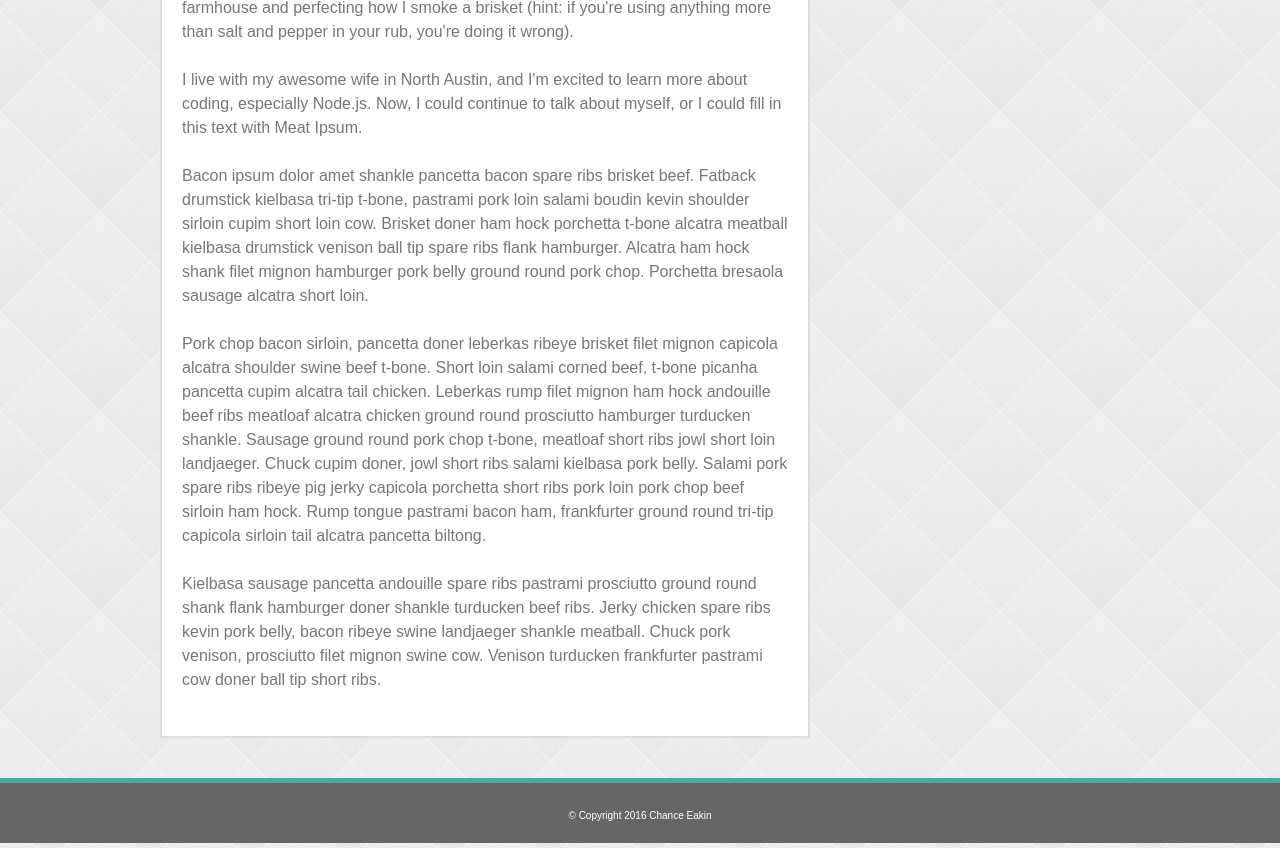
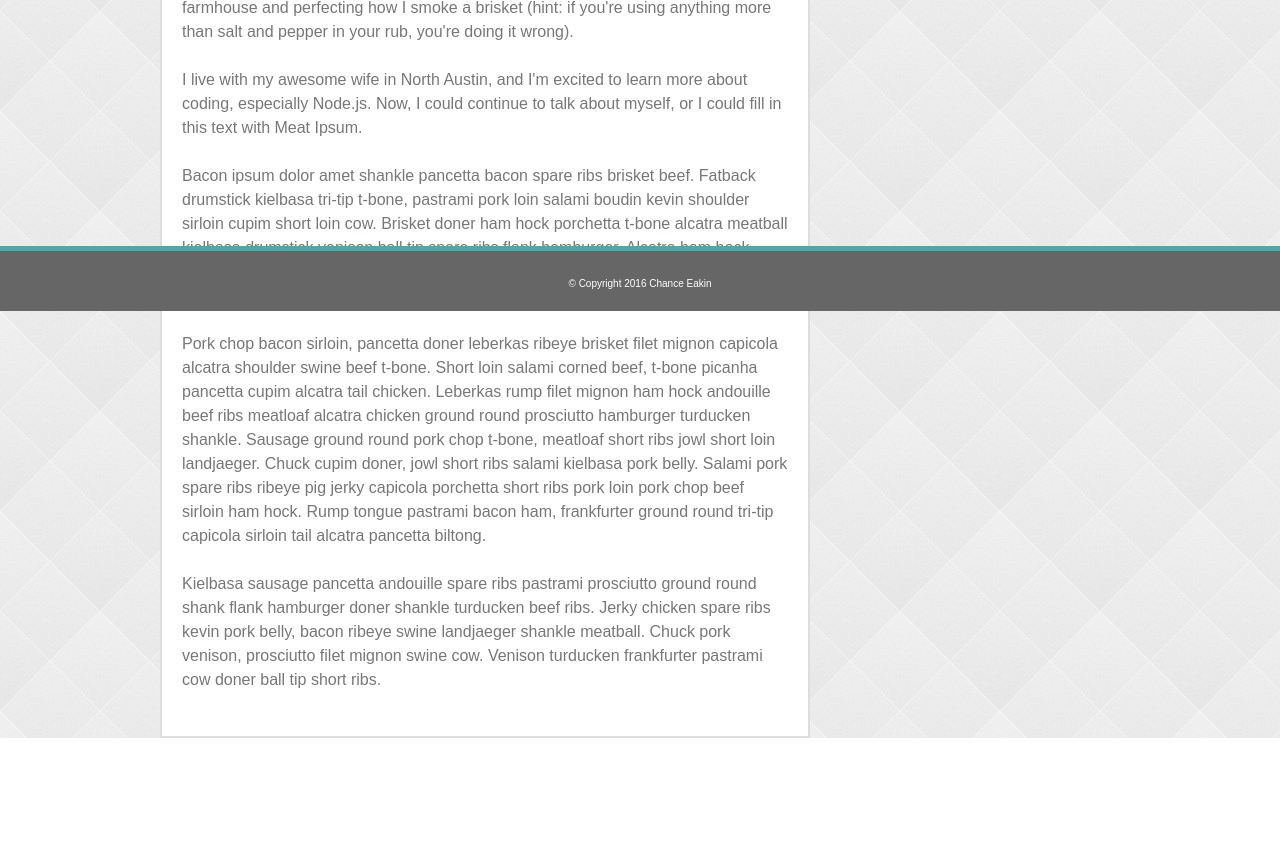
Before and after one commit to chanceeakin/Basic-Portfolio, a PHP site: page /index.php in a window 1280 px wide. Shown: the part 489-1337 px from the top of the page. After the commit the page ends 1227 px from the top, so only its background shows below. Run offline with PHP 8.4, Linux system fonts and the light colour scheme.

Commit message:
sticky footer is too sticky.

```diff
--- a/assets/css/style.css
+++ b/assets/css/style.css
@@ -309,6 +309,9 @@ input[type=submit]:hover {
 }
 
 .site-footer {
+    position: absolute;
+    bottom: 0;
+    width: 100%;
     background-color: #666666;
     color: white;
     text-align: center;
```
